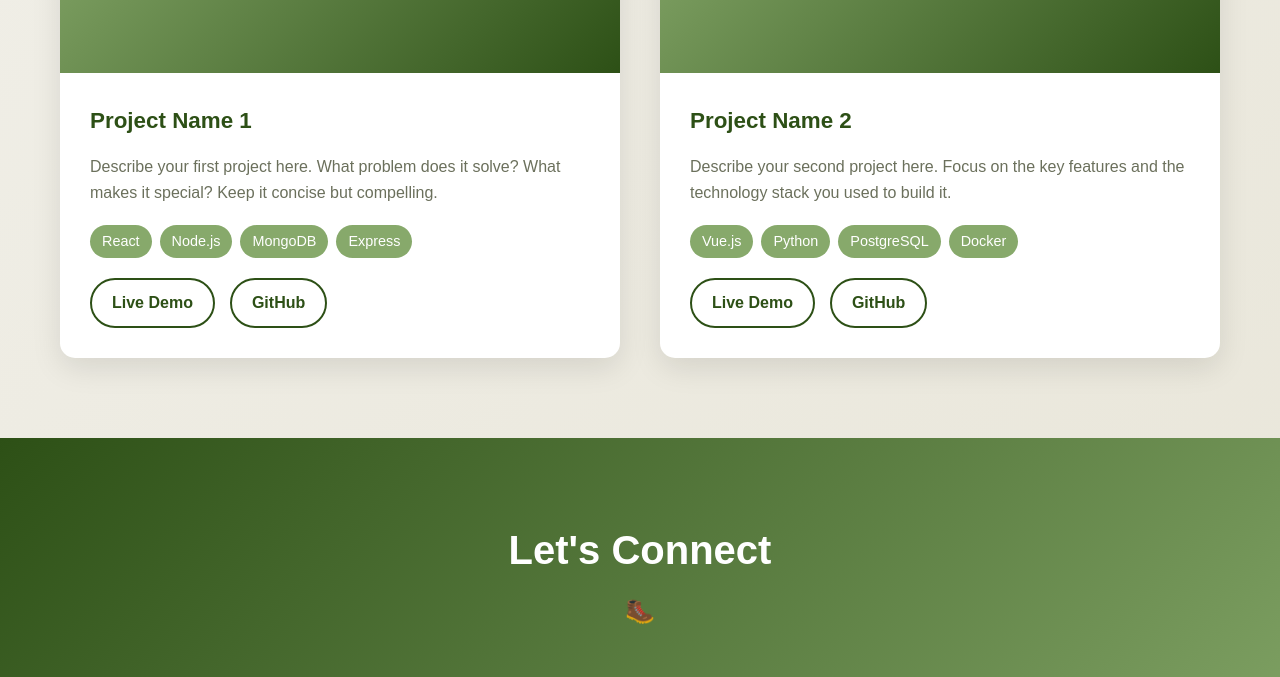
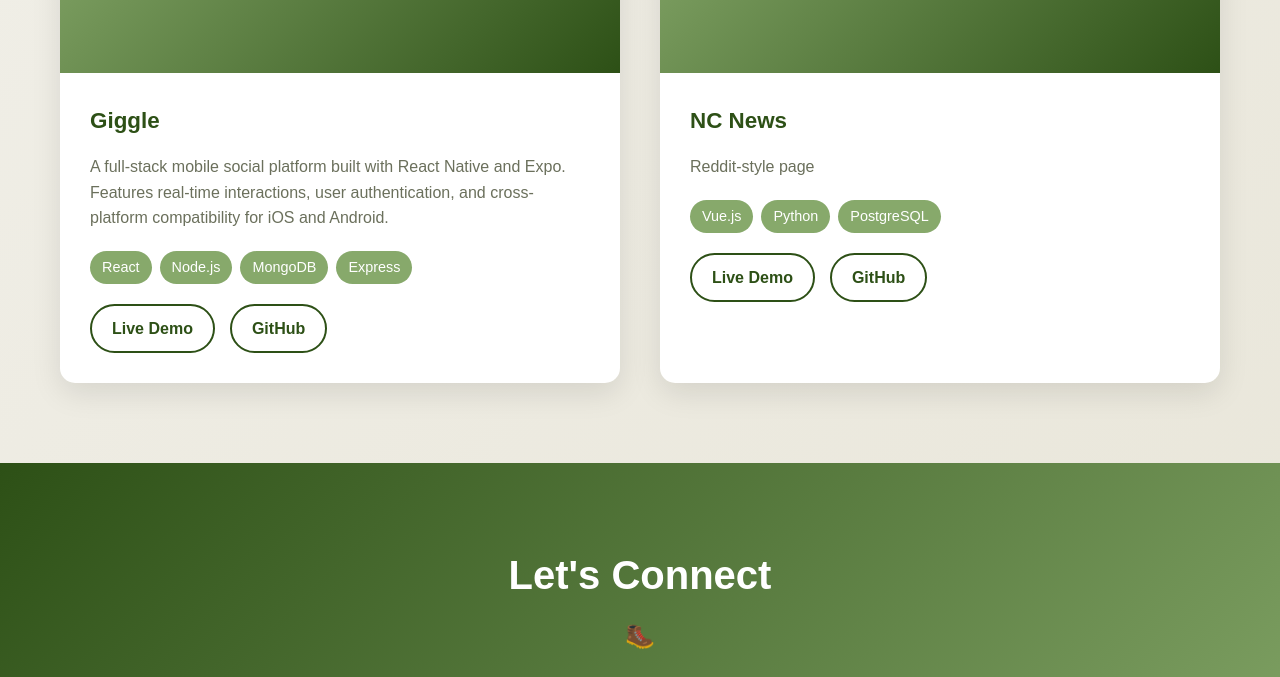
Before and after one commit to Andipascale7/andipascale7.github.io, a plain HTML site: page index.html in a window 1280 px wide. Shown: the part 1373-2050 px from the top of the page. Drawn offline with Linux system fonts and the light colour scheme.

Commit message:
update project

```diff
--- a/index.html
+++ b/index.html
@@ -341,10 +341,9 @@
                         <i class="fas fa-laptop-code"></i>
                     </div>
                     <div class="project-content">
-                        <h3 class="project-title">Project Name 1</h3>
+                        <h3 class="project-title">Giggle</h3>
                         <p class="project-description">
-                            Describe your first project here. What problem does it solve? What makes it special? Keep it concise but compelling.
-                        </p>
+ A full-stack mobile social platform built with React Native and Expo. Features real-time interactions, user authentication, and cross-platform compatibility for iOS and Android.                        </p>
                         <div class="tech-stack">
                             <span class="tech-badge">React</span>
                             <span class="tech-badge">Node.js</span>
@@ -364,15 +363,15 @@
                         <i class="fas fa-mobile-alt"></i>
                     </div>
                     <div class="project-content">
-                        <h3 class="project-title">Project Name 2</h3>
+                        <h3 class="project-title">NC News </h3>
                         <p class="project-description">
-                            Describe your second project here. Focus on the key features and the technology stack you used to build it.
+                            Reddit-style page
                         </p>
                         <div class="tech-stack">
                             <span class="tech-badge">Vue.js</span>
                             <span class="tech-badge">Python</span>
                             <span class="tech-badge">PostgreSQL</span>
-                            <span class="tech-badge">Docker</span>
+
                         </div>
                         <div class="project-links">
                             <a href="#" class="project-link">Live Demo</a>
@@ -381,7 +380,7 @@
                     </div>
                 </div>
 
-                <!-- Add more projects as needed -->
+                <!--  more projects -->
             </div>
         </div>
     </section>
@@ -393,7 +392,7 @@
                 <p>Ready to start a new adventure together? Whether you're looking for a developer or just want to chat about hiking trails, I'd love to hear from you!</p>
 
                 <div class="contact-links">
-                    <a href="mailto:your.email@example.com" class="contact-link" title="Email">
+                    <a href="mailto:andipascale7@outlook.com" class="contact-link" title="Email">
                         <i class="fas fa-envelope"></i>
                     </a>
                     <a href="https://github.com/Andipascale7" class="contact-link" title="GitHub" target="_blank">
```
